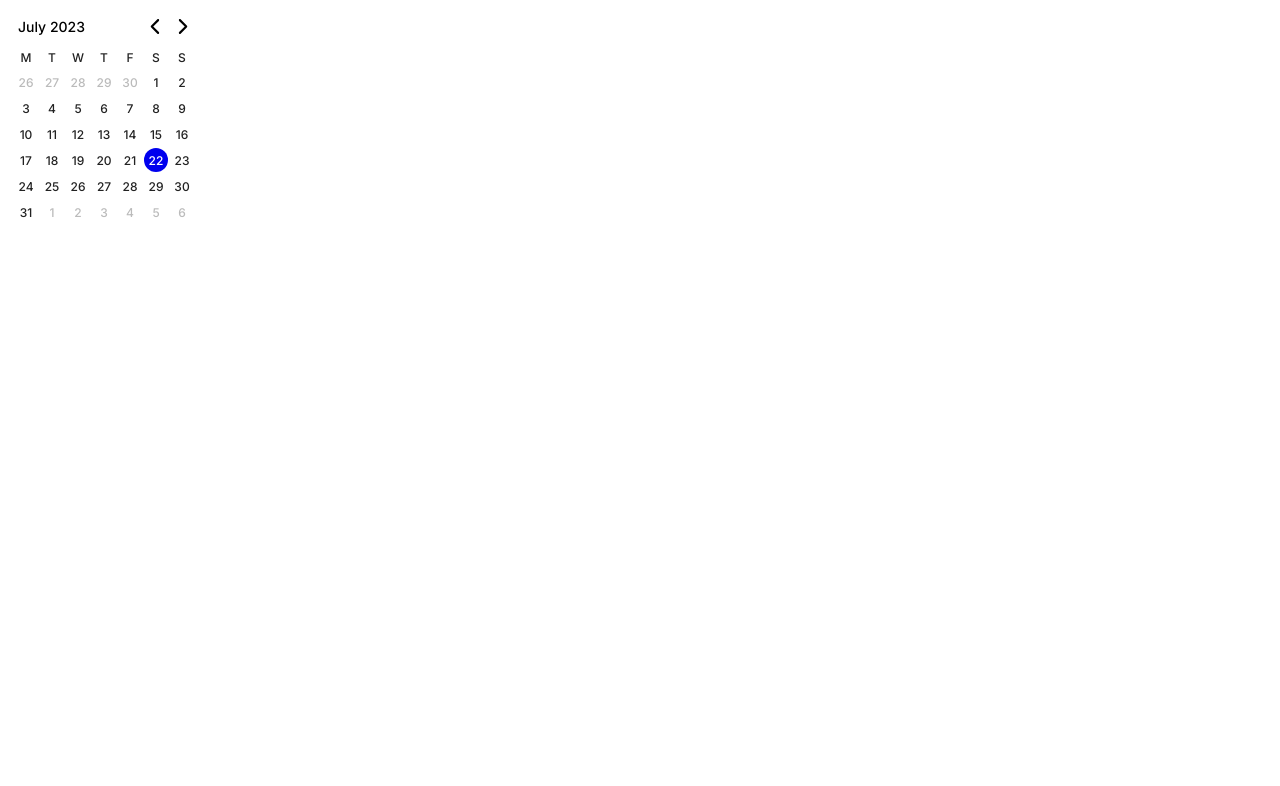
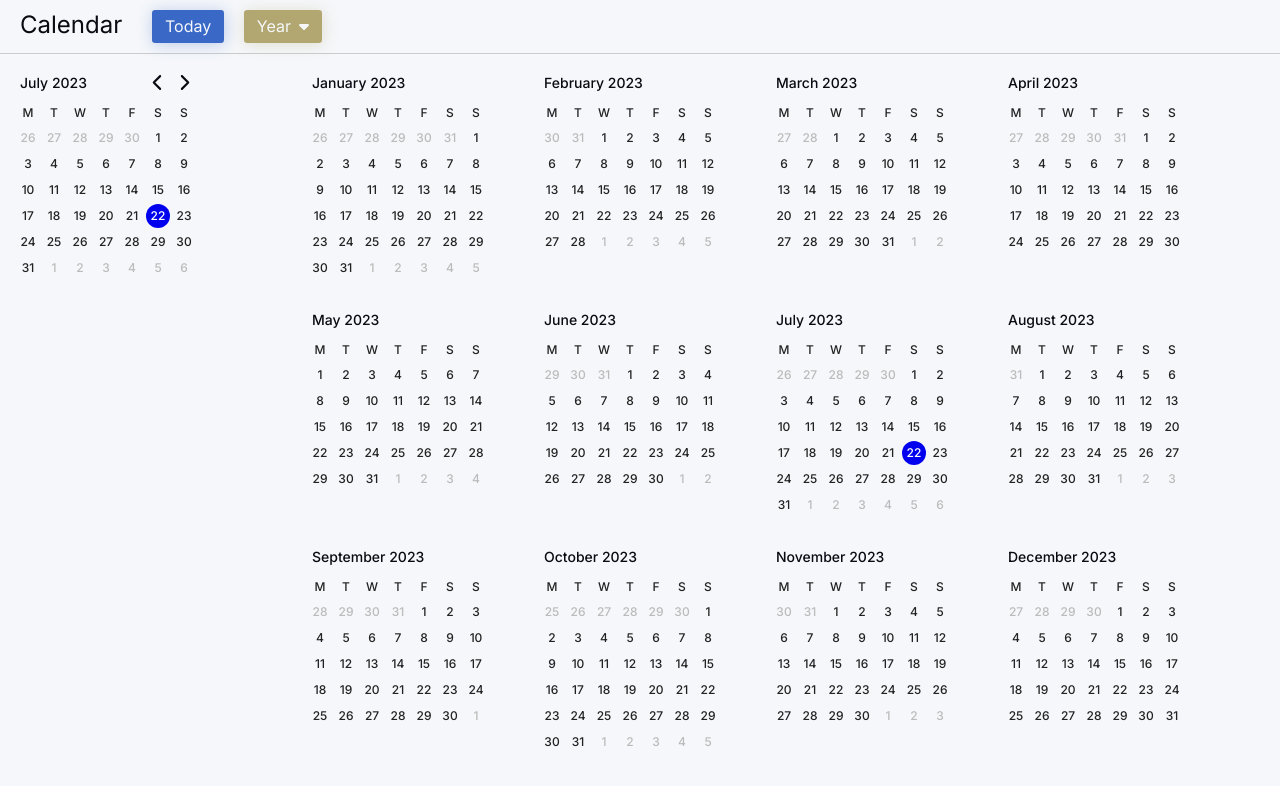
Before and after one commit to srayner/next-calendar, a Next.js app: page / in a window 1280 px wide. Shown: the top 786 px of the page. Built offline with nearby package versions, Linux system fonts and the light colour scheme.

Commit message:
Added layout and started year view

```diff
--- /dev/null
+++ b/app/components/button/Button.js
@@ -0,0 +1,19 @@
+
+import { FontAwesomeIcon } from '@fortawesome/react-fontawesome';
+import styles from './button.module.css'
+
+const Button = (props) => {
+  let style = `${styles.button}`
+  if (props.type === 'secondary') {
+    style = `${styles.button} ${styles.secondary}`
+  }
+
+  return (
+    <button className={style}>
+        <span>{props.caption}</span>
+        <FontAwesomeIcon icon={props.icon} />
+    </button>
+  )
+}
+
+export default Button
--- /dev/null
+++ b/app/components/button/button.module.css
@@ -0,0 +1,51 @@
+.button {
+    align-items: center;
+    border: none;
+    border-radius: .2em;
+    box-shadow:
+      .05em .1em .9em hsl(var(--accent) / .3),
+      0 0 0 -.1em hsl(var(--bg)),
+      0 0 0 -.2em hsl(var(--accent));
+    box-sizing: border-box;
+    background-color: hsl(var(--accent));
+    color: hsl(var(--bg));
+    cursor: pointer;
+    display: flex;
+    font: inherit;
+    font-size: var(--size);
+    gap: .5em;
+    justify-content: center;
+    margin: 10px;
+    padding: .4em .8em;
+    transition:
+      box-shadow var(--transitionSpeed) cubic-bezier(0.66, -0.2, 0.27, 1.15),
+      background-color var(--transitionSpeed) cubic-bezier(0.66, -0.2, 0.27, 1.15)
+}
+
+.secondary {
+    --accent: var(--secondary)
+}
+
+.button:where(:active, :hover) {
+    background-color: hsl(var(--accent) / .8);
+    box-shadow:
+      0 0 0 hsl(var(--accent) / .3),
+      0 0 0 -.1em hsl(var(--bg)),
+      0 0 0 -.2em hsl(var(--accent));
+}
+
+.button:focus {
+    outline: none;
+}
+
+.button:focus-visible {
+    box-shadow:
+      0 0 0 hsl(var(--accent) / .3),
+      0 0 0 .2em hsl(var(--bg)),
+      0 0 0 .4em hsl(var(--accent) / .5);
+
+}
+
+.button :where(span) {
+    pointer-events: none;
+}
--- a/app/components/calendar/Calendar.js
+++ b/app/components/calendar/Calendar.js
@@ -17,8 +17,8 @@ import { FontAwesomeIcon } from '@fortawesome/react-fontawesome'
 import { faChevronLeft, faChevronRight } from '@fortawesome/free-solid-svg-icons'
 import styles from './calendar.module.css'
 
-const Calendar = () => {
-  const [month, setMonth] = useState(new Date())
+const Calendar = (props) => {
+  const [month, setMonth] = useState(props.startingMonth)
 
   const prev = () => {
     setMonth(subMonths(month, 1))
@@ -42,8 +42,8 @@ const Calendar = () => {
       {/* Title */}
       <div className={styles.title}>
         <div className={styles.monthName}>{format(month, "MMMM yyyy")}</div>
-        <FontAwesomeIcon className={styles.button} icon={faChevronLeft} onClick={prev}/>
-        <FontAwesomeIcon className={styles.button} icon={faChevronRight} onClick={next} />
+        {props.showNav && <FontAwesomeIcon className={styles.button} icon={faChevronLeft} onClick={prev} />}
+        {props.showNav && <FontAwesomeIcon className={styles.button} icon={faChevronRight} onClick={next} />}
       </div>
 
       {/* Weekdays */}
--- /dev/null
+++ b/app/components/side-bar/SideBar.js
@@ -0,0 +1,15 @@
+import Calendar from '../calendar/Calendar';
+import styles from './side-bar.module.css'
+
+const SideBar = () => {
+
+  const now = new Date();
+
+  return (
+    <div className={styles.sideBar}>
+      <Calendar startingMonth={now} showNav/>
+    </div>
+  )
+}
+
+export default SideBar;
--- /dev/null
+++ b/app/components/side-bar/side-bar.module.css
@@ -0,0 +1,3 @@
+.sideBar {
+    padding: 10px;
+}
--- /dev/null
+++ b/app/components/title-bar/TitleBar.js
@@ -0,0 +1,17 @@
+'use client'
+
+import Button from '../button/Button'
+import { faCaretDown } from '@fortawesome/free-solid-svg-icons';
+import styles from './title-bar.module.css'
+
+const TitleBar = () => {
+    return (
+        <div className={styles.titleBar}>
+            <div className={styles.title}>Calendar</div>
+            <Button key="1" type={'primary'} caption="Today" />
+            <Button key="2" type={'secondary'} caption="Year" icon={faCaretDown}/>
+        </div>
+    )
+}
+
+export default TitleBar
--- /dev/null
+++ b/app/components/title-bar/title-bar.module.css
@@ -0,0 +1,10 @@
+.titleBar {
+    border-bottom: 1px solid #ccc;
+    display: flex;
+}
+
+.title {
+    display: inline-block;
+    font-size: 24px;
+    margin: 10px 20px;
+}
--- /dev/null
+++ b/app/components/year-view/YearView.js
@@ -0,0 +1,25 @@
+'use client'
+
+import Calendar from '../calendar/Calendar'
+import styles from './year-view.module.css'
+
+const YearView = () => {
+
+  const currentYear = new Date().getFullYear();
+
+  let months = [];
+  for (let monthIndex = 0; monthIndex < 12; monthIndex++) {
+    months.push(new Date(currentYear, monthIndex));
+  }
+
+  return (
+    <div className={styles.yearView}>
+      {months.map((month, index) => (
+        <Calendar key={index} startingMonth={month} />
+      ))}
+    </div>
+  )
+
+}
+
+export default YearView;
--- /dev/null
+++ b/app/components/year-view/year-view.module.css
@@ -0,0 +1,6 @@
+.yearView {
+    display: grid;
+    grid-template-columns: 1fr 1fr 1fr 1fr;
+    grid-column-gap: 40px;
+    grid-row-gap: 20px;
+}
--- a/app/globals.css
+++ b/app/globals.css
@@ -5,6 +5,46 @@
   --backgroundPrimaryHover: #33f;
   --textNeutral: #222;
   --textMuted: #bbb;
+
+  --hue: 220;
+  --size: 1rem;
+  --transitionSpeed: 400ms;
+
+  /* light */
+  --bg--light: var(--hue) 30% 97%;
+  --txt--light: var(--hue) 40% 5%;
+  --accent--light: var(--hue) 55% 50%;
+  --secondary--light: calc(var(--hue) + 190) 30% 57%;
+
+  /* dark */
+  --bg--dark: var(--hue) 20% 7%;
+  --txt--dark: var(--hue) 30% 88%;
+  --accent--dark: var(--hue) 45% 47%;
+  --secondary--dark: calc(var(--hue) + 190) 20% 47%;
+
+  /* defaults*/
+  --bg: var(--bg--light);
+  --txt: var(--txt--light);
+  --accent: var(--accent--light);
+  --secondary: var(--secondary--light);
+  color-scheme: light;
+
+}
+
+@media (prefers-color-scheme: dark) {
+  :root {
+    --bg: var(--bg--dark);
+    --txt: var(--txt--dark);
+    --accent: var(--accent--dark);
+    --secondary: var(--secondary--dark);
+    color-scheme: dark;
+  }
+}
+
+@media (prefers-reduced-motion : reduce) {
+  :root {
+    --transitionSpeed: 100ms;
+  }
 }
 
 html, body {
@@ -13,5 +53,19 @@ html, body {
 }
 
 body {
-  background-color: var(--background);
+  background-color: hsl(var(--bg));
+  color: hsl(var(--txt));
+  margin: 0;
+  padding: 0;
 }
+
+.content-container {
+  display: flex;
+}
+
+.content {
+  padding: 10px;
+  display: flex;
+  justify-content: center;
+  width: 100%;
+}
--- a/app/layout.js
+++ b/app/layout.js
@@ -1,5 +1,7 @@
 import './globals.css'
 import { Inter } from 'next/font/google'
+import TitleBar from './components/title-bar/TitleBar'
+import SideBar from './components/side-bar/SideBar'
 
 const inter = Inter({ subsets: ['latin'] })
 
@@ -11,7 +13,13 @@ export const metadata = {
 export default function RootLayout({ children }) {
   return (
     <html lang="en">
-      <body className={inter.className}>{children}</body>
+      <body className={inter.className}>
+        <TitleBar />
+        <div className={'content-container'}>
+          <SideBar/>
+          <div className={'content'}>{children}</div>
+        </div>
+      </body>
     </html>
   )
 }
--- a/app/page.js
+++ b/app/page.js
@@ -1,9 +1,8 @@
-import Image from 'next/image'
-import styles from './page.module.css'
-import Calendar from './components/calendar/Calendar'
+import YearView from './components/year-view/YearView'
 
 export default function Home() {
+
   return (
-   <Calendar />
+    <YearView />
   )
 }
```
